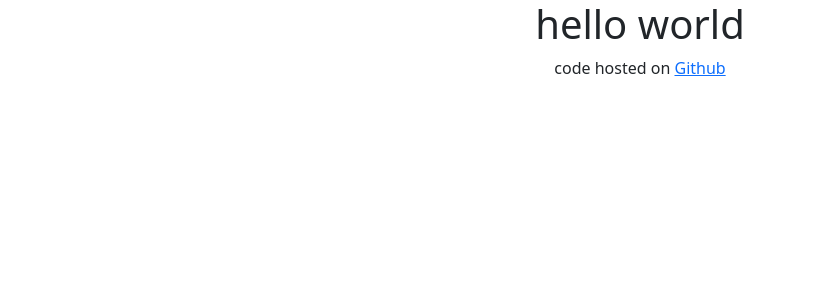
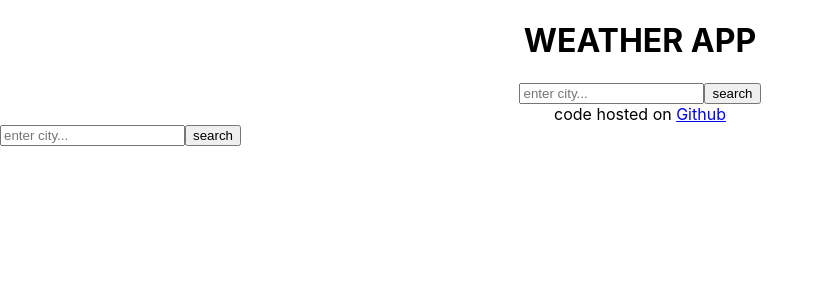
Before and after one commit to yullittah/weather-app-react, a React (Create React App) app: page / in a window 1280 px wide. Shown: the top 300 px of the page, without its empty margins (0-824 px from the left). Built offline with nearby package versions, Linux system fonts and the light colour scheme; no server answers.

Commit message:
imported code from sandbox

```diff
--- a/src/App.js
+++ b/src/App.js
@@ -4,7 +4,7 @@ import WeatherApp from "./application";
 function App() {
   return (
     <div className="App">
-      <h1>hello world</h1>
+      <h1>WEATHER APP</h1>
       <WeatherApp />
       <footer>
         code hosted on{" "}
--- a/src/application.js
+++ b/src/application.js
@@ -1,11 +1,57 @@
+import React, { useState } from "react";
 import axios from "axios";
 
-export default function WeatherApp() {
-  function showTemperature(response) {
-    alert(`the temperature in Harare is ${response.data.main.temp}°C`);
+export default function NewForm() {
+  const [city, setCity] = useState("");
+  const [result, setResult] = useState(false);
+  const [weather, setWeather] = useState({});
+
+  function displayWeather(response) {
+    setResult(true);
+    console.log(response.data);
+    setWeather({
+      temperature: response.data.main.temp,
+      wind: response.data.wind.speed,
+      humidity: response.data.main.humidity,
+      icon: `http://openweathermap.org/img/wn/${response.data.weather[0].icon}.png`,
+    });
   }
-  let apiKey = "f8df69650e7862f41c9077b3babedf21";
-  let url = `https://api.openweathermap.org/data/2.5/weather?q=Harare&appid=${apiKey}&units=metric`;
 
-  axios.get(url).then(showTemperature);
+  function handleSubmit(event) {
+    event.preventDefault();
+    let apiKey = "f8df69650e7862f41c9077b3babedf21";
+    let apiUrl = `https://api.openweathermap.org/data/2.5/weather?q=${city}&appid=${apiKey}&units=metric`;
+    axios.get(apiUrl).then(displayWeather);
+  }
+  function updateCity(event) {
+    setCity(event.target.value);
+  }
+  let form = (
+    <form onSubmit={handleSubmit}>
+      <input type="text" placeholder="enter city..." onChange={updateCity} />
+      <button type="submit"> search</button>
+    </form>
+  );
+
+  if (result) {
+    return (
+      <div>
+        <ul>
+          {form}
+          <li>
+            temperature{"       "}
+            {Math.round(weather.temperature)}°C
+          </li>
+          <li>humidity {Math.round(weather.humidity)}</li>
+
+          <li> wind {Math.round(weather.wind)}</li>
+          <li>
+            <img src={weather.icon} alt="weather icon" />
+          </li>
+        </ul>
+      </div>
+    );
+  } else {
+    return form;
+  }
 }
--- a/src/index.js
+++ b/src/index.js
@@ -3,12 +3,12 @@ import ReactDOM from "react-dom/client";
 import "./index.css";
 import App from "./App";
 import reportWebVitals from "./reportWebVitals";
-import "bootstrap/dist/css/bootstrap.min.css";
-
+import NewForm from "./application";
 const root = ReactDOM.createRoot(document.getElementById("root"));
 root.render(
   <React.StrictMode>
     <App />
+    <NewForm />
   </React.StrictMode>
 );
 
```
Also changed, not shown: public/logo192.png (deleted), public/logo512.png (deleted), src/App.css (line endings or trailing spaces).
